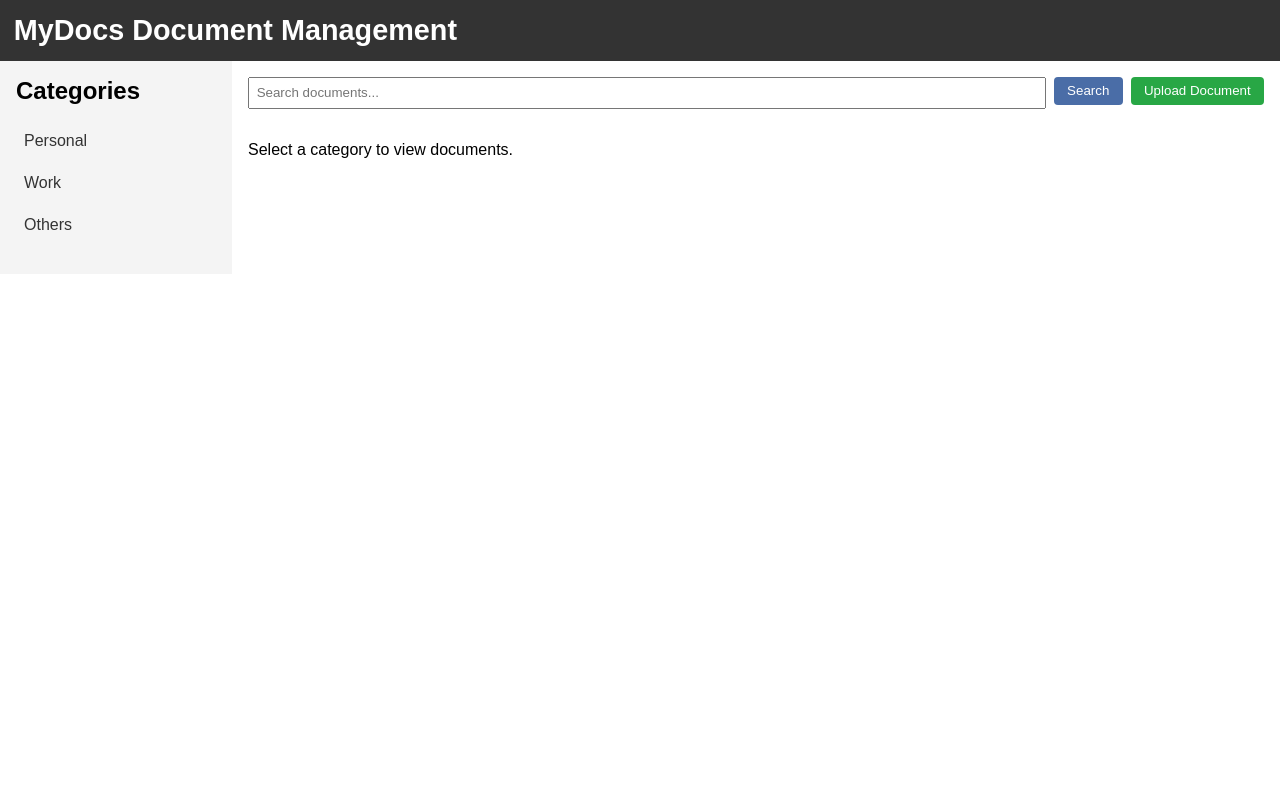
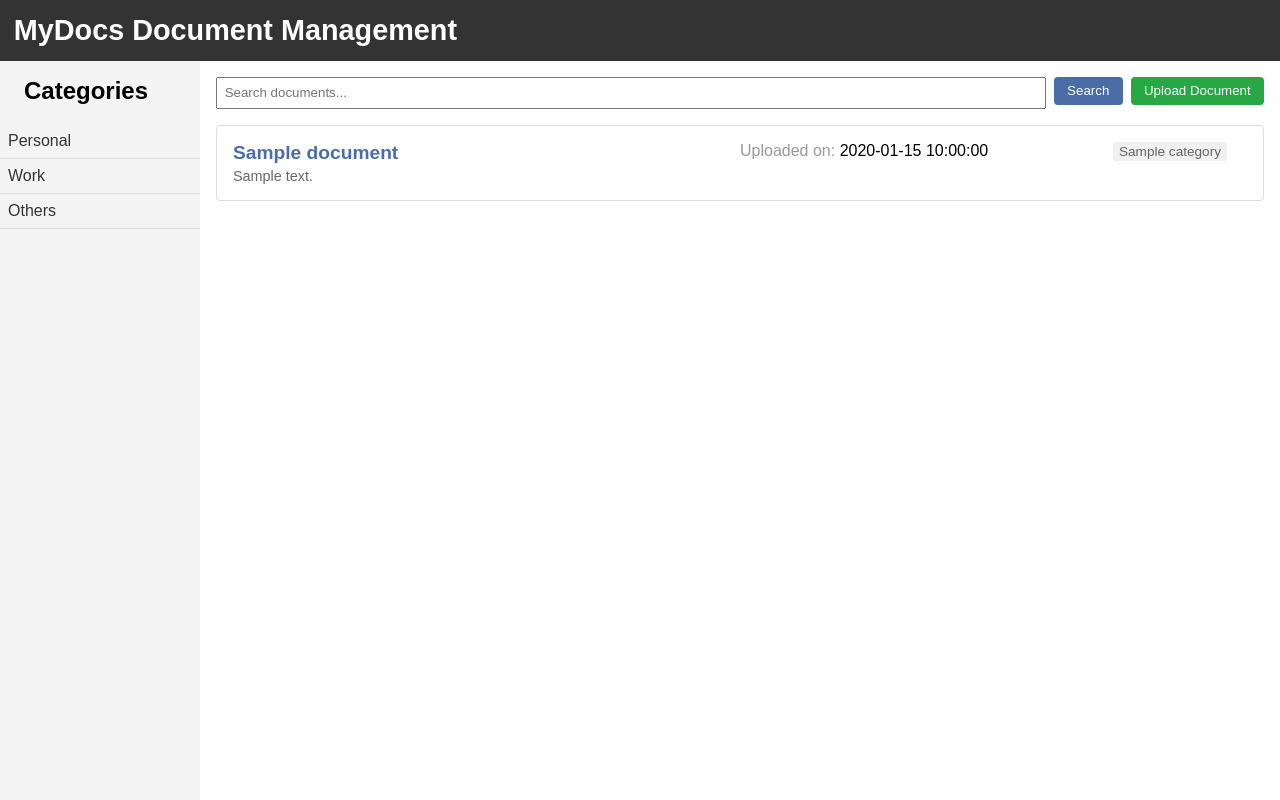
Before and after one commit to sergio7osol/mydocs, a PHP site: template htdocs/views/index.view.php in a window 1280 px wide. Run offline with PHP 8.4, Linux system fonts and the light colour scheme; the template is opened without the code that fills it: most values are stand-ins (such as "Sample title", 1, 10 or a date in 2020).

Commit message:
- chore: git tracking of log files; - chore: save all SQL queries for backup; - feature: DB setup; - refactor: presentation of doc items dynamicly and their styling;

```diff
--- a/htdocs/public/base.css
+++ b/htdocs/public/base.css
@@ -2,6 +2,17 @@ body {
     font-family: Arial, sans-serif;
     margin: 0;
     padding: 0;
+}
+
+.main-container {
+    display: flex;
+    flex-direction: column;
+    min-height: 100vh;
+}
+
+.main-content {
+    flex-grow: 1;
+    display: flex;
 }
 
 .main-header {
@@ -56,11 +67,12 @@ body {
 .sidebar {
     width: 200px;
     background: #f4f4f4;
-    padding: 1em;
+    padding: 1em 0;
 }
 
 .sidebar h2 {
     margin-top: 0;
+    padding: 0 1em;
 }
 
 .sidebar ul {
@@ -69,8 +81,8 @@ body {
 }
 
 .sidebar ul li {
-    margin-bottom: 0.5em;
     width: 100%;
+    border-bottom: 1px solid #ddd;
 }
 
 .sidebar ul li a {
@@ -78,11 +90,16 @@ body {
     color: #333;
     display: block;
     padding: 0.5em;
-    border-radius: 4px;
     transition: background-color 0.2s;
-    width: 100%;
     box-shadow: 0 0 0 0 rgba(0, 0, 0, 0);
     transition: box-shadow 0.2s;
+}
+
+.sidebar ul li a.active-category {
+    background-color: #4a6da7;
+    color: white;
+    box-shadow: 0 0 0 2px rgba(74, 109, 167, 0.3);
+    font-weight: bold;
 }
 
 .sidebar ul li a:hover {
@@ -173,38 +190,57 @@ body {
 
 .document-item {
     border: 1px solid #ddd;
-    padding: 0.8em;
+    margin-bottom: 0.5em;
+    padding: 1em;
+    background: #fff;
     border-radius: 4px;
-    background: #fff;
     cursor: pointer;
-    transition: all 0.2s ease;
-    box-shadow: 0 1px 3px rgba(0,0,0,0.05);
+    transition: box-shadow 0.2s;
 }
 
 .document-item:hover {
+    box-shadow: 0 0 5px rgba(0, 0, 0, 0.1);
     background-color: #f5f8ff;
     border-color: #4a6da7;
-    box-shadow: 0 2px 5px rgba(0,0,0,0.1);
-    transform: translateY(-1px);
 }
 
 .document-item-content {
-    display: flex;
-    justify-content: space-between;
-    align-items: center;
+    position: relative;
+    min-height: 1.8em;
+    padding-right: 200px; /* Make space for absolute positioned elements */
 }
 
-.document-item h3 {
-    margin: 0;
-    font-size: 1.1em;
+.document-item-title-area {
+    flex: 1;
+    min-width: 0;
+}
+
+.document-item-content h3 {
+    margin: 0 0 0.2em 0;
+    font-size: 1.2em;
     color: #4a6da7;
+    white-space: nowrap;
+    overflow: hidden;
+    text-overflow: ellipsis;
 }
 
 .document-date {
-    font-size: 0.9em;
+    position: absolute;
+    left: 50%; /* Position for vertical alignment */
+    top: 0;
+    white-space: nowrap;
+}
+
+.document-category {
+    position: absolute;
+    right: 20px;
+    top: 0;
+    padding: 2px 6px;
+    background-color: #f0f0f0;
+    border-radius: 3px;
+    font-size: 0.85em;
     color: #666;
     white-space: nowrap;
-    margin-left: 1em;
 }
 
 .document-item p {
@@ -285,3 +321,29 @@ body {
     background-color: #218838;
     border-color: #1e7e34;
 }
+
+.light-text {
+    color: #999;
+}
+
+/* Responsive adjustments for the sidebar */
+@media (max-width: 768px) {
+    .container {
+        flex-direction: column;
+    }
+
+    .sidebar {
+        width: 100%;
+        padding: 0.5em;
+    }
+
+    .sidebar ul {
+        display: flex;
+        flex-wrap: wrap;
+        gap: 5px;
+    }
+
+    .sidebar ul li {
+        margin-bottom: 0;
+    }
+}
--- a/htdocs/views/index.view.php
+++ b/htdocs/views/index.view.php
@@ -3,44 +3,60 @@ $pageTitle = 'Document Management System';
 include 'partials/start.php';
 ?>
 
-<div class="container">
+
 <aside class="sidebar">
   <h2>Categories</h2>
   <ul>
-      <li><a href="#" onclick="loadDocuments('Personal'); return false;">Personal</a></li>
-      <li><a href="#" onclick="loadDocuments('Work'); return false;">Work</a></li>
-      <li><a href="#" onclick="loadDocuments('Others'); return false;">Others</a></li>
+    <?php
+    $categories = ['Personal', 'Work', 'Others'];
+    $currentCategory = isset($_GET['category']) ? $_GET['category'] : '';
+
+    foreach ($categories as $category):
+    ?>
+      <li>
+        <a href="index.php?route=list&category=<?= urlencode($category) ?>&user_id=<?= $currentUserId ?>"
+          class="<?= ($currentCategory === $category) ? 'active-category' : '' ?>">
+          <?= htmlspecialchars($category) ?>
+        </a>
+      </li>
+    <?php endforeach; ?>
   </ul>
 </aside>
 <main class="content">
   <div class="search-bar">
     <form method="GET" action="index.php" id="searchForm">
       <input type="hidden" name="route" value="list">
-        <input type="hidden" name="category" id="categoryInput" value="<?= isset($_GET['category']) ? $_GET['category'] : '' ?>">
+      <input type="hidden" name="category" id="categoryInput" value="<?= isset($_GET['category']) ? htmlspecialchars($_GET['category']) : '' ?>">
       <input type="hidden" name="user_id" id="userInput" value="<?= $currentUserId ?>">
-        <input type="text" name="search" placeholder="Search documents...">
+      <input type="text" name="search" placeholder="Search documents..." value="<?= isset($_GET['search']) ? htmlspecialchars($_GET['search']) : '' ?>">
       <button class="search-bar__submit" type="submit">Search</button>
       <a href="index.php?route=upload&user_id=<?= $currentUserId ?>"><button type="button">Upload Document</button></a>
     </form>
   </div>
   <div class="document-list" id="documentList">
-      <?php if (!empty($documents) && isset($_GET['category'])): ?>
-        <?php foreach($documents as $doc): ?>
+    <?php if (!empty($documents)): ?>
+      <?php foreach ($documents as $doc): ?>
         <div class="document-item" onclick="window.location='index.php?route=view&id=<?= $doc['id'] ?>&user_id=<?= $currentUserId ?>'">
           <div class="document-item-content">
+            <div class="document-item-title-area">
               <h3><?= htmlspecialchars($doc['title']) ?></h3>
-              <span class="document-date">Uploaded on: <?= htmlspecialchars($doc['upload_date']) ?></span>
+              <?php if (!empty($doc['description'])): ?>
+                <p class="document-description"><?= htmlspecialchars($doc['description']) ?></p>
+              <?php endif; ?>
+            </div>
+            <span class="document-date"><span class="light-text">Uploaded on:</span> <?= htmlspecialchars($doc['upload_date']) ?></span>
+            <span class="document-category"><?= htmlspecialchars($doc['category']) ?></span>
           </div>
         </div>
       <?php endforeach; ?>
     <?php elseif (isset($_GET['category'])): ?>
       <p>No documents found in this category.</p>
     <?php else: ?>
-        <p>Select a category to view documents.</p>
+      <p>No documents found. Upload some documents to get started.</p>
     <?php endif; ?>
   </div>
 </main>
-</div>
+
 
 <script>
   function changeUser(userId) {
@@ -56,14 +72,6 @@ include 'partials/start.php';
     // Submit the form
     document.getElementById('searchForm').submit();
   }
-
-  function loadDocuments(category) {
-    // Get the currently selected user
-    const selectedUserId = document.querySelector('input[name="current-user"]:checked').value;
-
-    // Redirect to the list route with the selected category and user
-    window.location.href = 'index.php?route=list&category=' + category + '&user_id=' + selectedUserId;
-  }
 </script>
 
 <?php include 'partials/end.php'; ?>
```
Also changed, not shown: database/create_tables.sql (added, +36 -0 lines), database/setup.php (added, +45 -0 lines), htdocs/setup.php (added, +88 -0 lines), 1 other file. Lines whose indentation alone changed are shown as unchanged.
